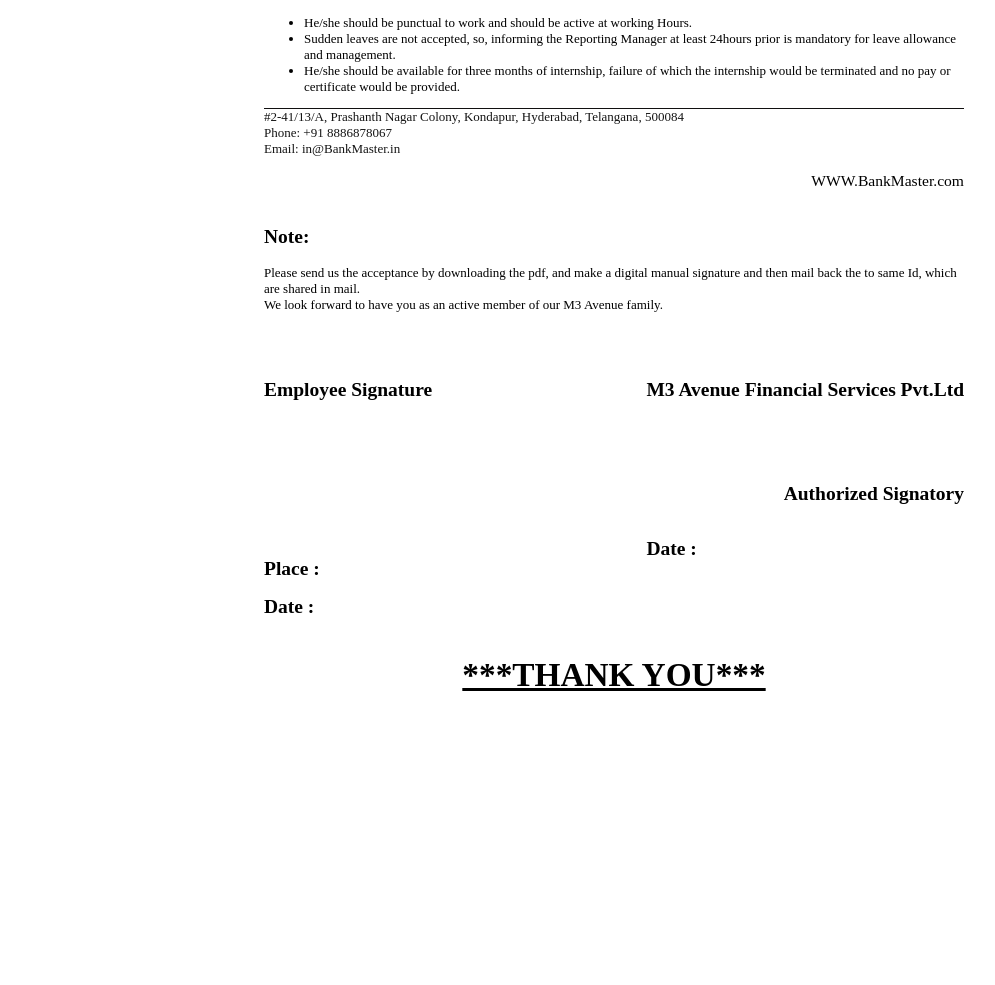
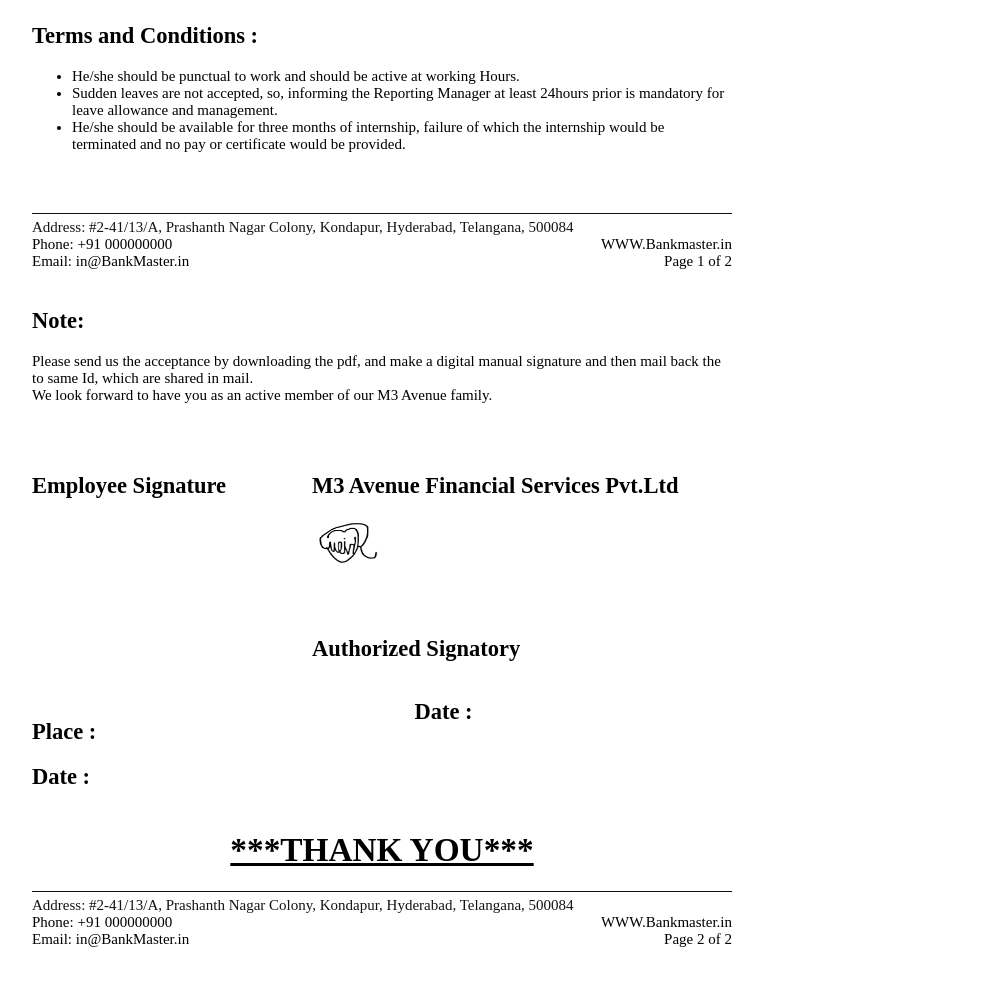
Before and after one commit to nikiroy/nikiroy, a plain HTML site: page inntership.html in a window 1280 px wide. Shown: the part 1035-2020 px from the top of the page, without its empty margins (26-1021 px from the left). Drawn offline with Linux system fonts and the light colour scheme.

Commit message:
Update inntership.html

```diff
--- a/inntership.html
+++ b/inntership.html
@@ -13,14 +13,19 @@
             padding: 10px;
 
             background-color: white;
-            font-size: 20px;
+
             padding-left: 50px;
             padding-right: 50px;
-            padding-top: 200px;
-            margin: auto;
+
+            /* margin: auto; */
             width: 700px;
-            font-family:'Times New Roman', Times, serif;
-    font-size: 81.25%;
+            font-family: 'Times New Roman', Times, serif;
+            font-size: 15px;
+        }
+        .Applicant .company-img {
+            display: flex;
+            justify-content: center;
+            align-items: center;
 
         }
 
@@ -65,7 +70,7 @@
         }
 
         .Employee .employee {
-            width: 50%;
+            width: 40%;
             justify-content: start;
             display: flex;
             align-items: start;
@@ -74,13 +79,13 @@
         }
 
         .Employee .companyname {
-            justify-content: end;
-            align-items: end;
+            justify-content: start;
+            align-items: start;
             flex-direction: column;
-            width: 50%;
-            display: static;
+            width: 60%;
+            /* display: static;
             display: flex;
-            text-align: right;
+            text-align: right; */
             display: flex;
 
         }
@@ -123,48 +128,91 @@
             text-align: center;
 
         }
+
         .footer2 {
-            margin-top: 600px;
-            padding: 0px;
+            /* display: flex; */
+/* margin-top: 2px; */
+padding-top: 5px;
             border-top: 1px solid #111010;
             text-align: left;
             font-size: 15x;
             color: #141414;
+            /* padding-left: 5px; */
         }
+
         .footer2 p {
             margin: 0px;
         }
-        .Phone1{
 
-            text-align: right;
-            font-size: larger;
+        .Phone2  {
+            display: flex;
+            justify-content: space-between;
+            text-align: left;
+           padding: 0px;
+           margin-top: 0px;
         }
-       .footer1 {
-             border-top: 1px solid #111010;
+        .Phone2 p{
+            margin: 0px;
+            padding: 0px;
+        }
+        .Eml2  {
+            display: flex;
+            justify-content: space-between;
+            text-align: left;
+           padding: 0px;
+           margin-top: 0px;
+        }
+        .Eml2 p{
+            margin: 0px;
+            padding: 0px;
+        }
+
+        .footer {
+           padding-top: 5px;
+            margin-top: 60px;
+            border-top: 1px solid #111010;
             text-align: left;
             font-size: 15x;
             color: #141414;
-        }
-        .footer1 p {
-            margin: 0px;
-        }
-        .Phone2{
 
-            width: 50%;
-
-justify-content: start;
-align-items: start;
-padding-left: 65px;
         }
 
 
+        .footer p {
+            margin: 0px;
+        }
 
+        .Phone  {
+            display: flex;
+            justify-content: space-between;
+            text-align: left;
+           padding: 0px;
+           margin-top: 0px;
+        }
+        .Phone p{
+            margin: 0px;
+            padding: 0px;
+        }
+        .Eml  {
+            display: flex;
+            justify-content: space-between;
+            text-align: left;
+           padding: 0px;
+           margin-top: 0px;
+        }
+        .Eml p{
+            margin: 0px;
+            padding: 0px;
+        }
     </style>
 </head>
 
 <body>
 
     <div class="Applicant">
+        <div class="company-img">
+            <img src="M3 picture.jpg" width="150px" height="150px" alt="Nikita">
+        </div>
 
         <div id="name">Name,</div>
         <div>Address,</div>
@@ -227,19 +275,25 @@ padding-left: 65px;
             </ul>
         </div>
         <div>
-            <div class="footer1">
+            <div class="footer">
+                <p>Address: #2-41/13/A, Prashanth Nagar Colony, Kondapur, Hyderabad, Telangana, 500084</p>
+            </div>
+                <div class="Phone">
+                <p>Phone: +91 000000000</p>
+                <p>WWW.Bankmaster.in</p>
+                </div>
 
-                <p>#2-41/13/A, Prashanth Nagar Colony, Kondapur, Hyderabad, Telangana, 500084</p>
-                <p>Phone: +91 8886878067</p>
-                <p>Email: in@BankMaster.in</p>
-              </div>
-              <div class="Phone1"><p Class="WWW">WWW.BankMaster.com</p></div>
-            </div>
+                 <div class="Eml">
+         <p>Email: in@BankMaster.in</p>
+                    <p>Page 1 of 2</p>
 
+                </div>
+    </div>
 
         <div class="Note">
             <h2>Note:</h2>
-            <div>Please send us the acceptance by downloading the pdf, and make a digital manual signature and then mail back the to same Id, which are shared in mail.</div>
+            <div>Please send us the acceptance by downloading the pdf, and make a digital manual signature and then mail
+                back the to same Id, which are shared in mail.</div>
             <div>We look forward to have you as an active member of our M3 Avenue family.</div>
         </div>
 
@@ -249,6 +303,7 @@ padding-left: 65px;
             </div>
             <div class="companyname">
                 <h2>M3 Avenue Financial Services Pvt.Ltd</h2>
+                <img class="n2" src="ArjunSirSign.jpg.jpeg" width="70px" height="50px"; alt="Nikita">
                 <h2>Authorized Signatory</h2>
 
             </div>
@@ -273,20 +328,24 @@ padding-left: 65px;
             <h1>***THANK YOU***</h1>
 
         </div>
-            </div>
-            <div>
-            <div class="footer2">
 
-                <p>#2-41/13/A, Prashanth Nagar Colony, Kondapur, Hyderabad, Telangana, 500084</p>
-                <p>Phone: +91 8886878067</p>
-                <p>Email: in@BankMaster.in</p>
-              </div>
-              <div class="Phone2"><p Class="WWW">WWW.BankMaster.com</p></div>
+        <div class="footer2">
+            <p>Address: #2-41/13/A, Prashanth Nagar Colony, Kondapur, Hyderabad, Telangana, 500084</p>
+        </div>
+            <div class="Phone2">
+            <p>Phone: +91 000000000</p>
+            <p>WWW.Bankmaster.in</p>
             </div>
 
 
 
 
+            <div class="Eml2">
+                <p>Email: in@BankMaster.in</p>
+                <p>Page 2 of 2</p>
+
+            </div>
+</div>
 
 </body>
 
```
